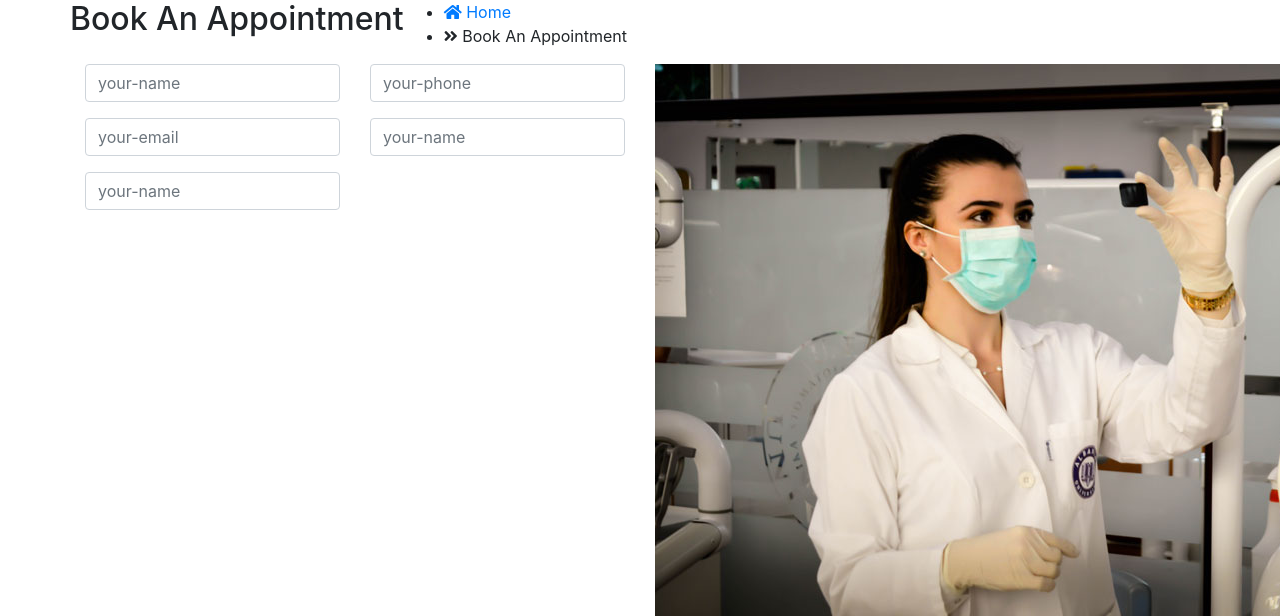
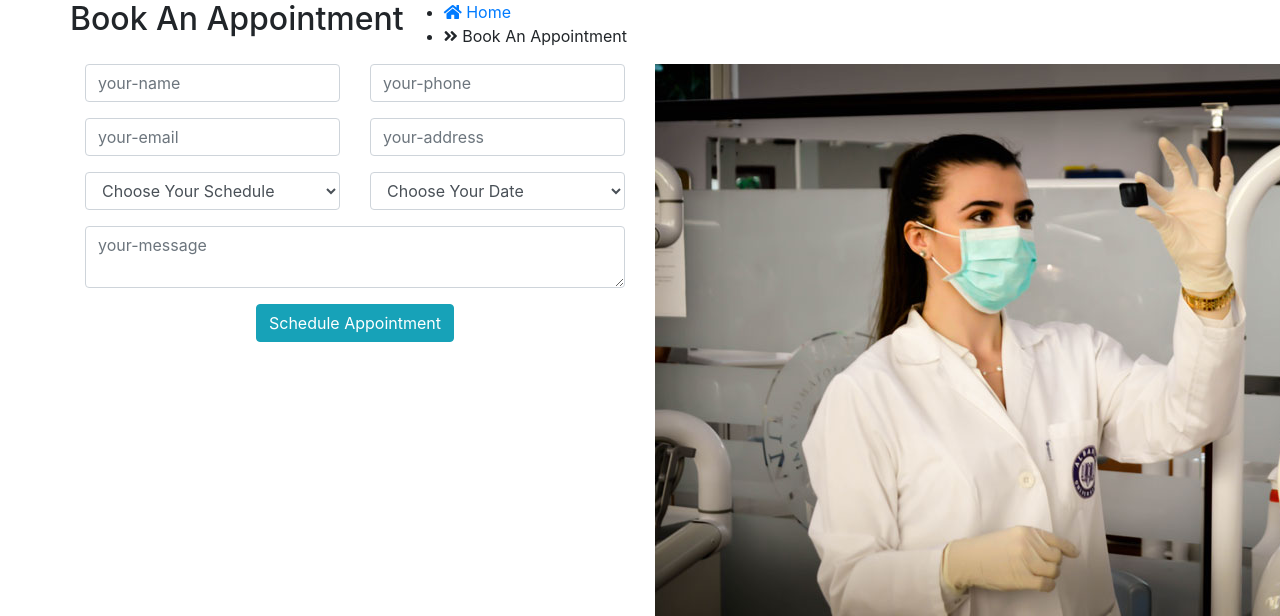
Before and after one commit to gozygreg/carecardio-health, a Django app: page /appointments/schedule/ in a window 1280 px wide; the page is wider, and only the part inside the window is pictured. Shown: the part 224-840 px from the top of that part. Run offline with Django 4.2, Linux system fonts and the light colour scheme; data comes from the database, SQL or seed files in the repository; some libraries are stand-ins or nearby versions.

Commit message:
Create appointment booking functionalities

```diff
--- a/carecardio/appointments/templates/appointments/schedule_appointment.html
+++ b/carecardio/appointments/templates/appointments/schedule_appointment.html
@@ -22,23 +22,6 @@
             <div class="col-lg-6 col-md-12 txtr">
                 <form action="{% url 'appointment' %}" method="post">
                     {% csrf_token %}
-                    <!-- <div class="form-group">
-                      <label for="{{ form.clinician.id_for_label }}">Select Clinician:</label>
-                      {{ form.clinician }}
-                    </div>
-                    <div class="form-group">
-                        <label for="{{ form.name.id_for_label }}">Name:</label>
-                        {{ form.date }}
-                      </div>
-                    <div class="form-group">
-                      <label for="{{ form.date.id_for_label }}">Date:</label>
-                      {{ form.date }}
-                    </div>
-                    <div class="form-group">
-                      <label for="{{ form.time.id_for_label }}">Time:</label>
-                      {{ form.time }}
-                    </div>
-                    <button type="submit" class="btn btn-info">Schedule Appointment</button> -->
                     <div class="row">
                         <div class="col-md-6">
                             <div class="form-group mb-30">
@@ -57,13 +40,39 @@
                         </div>
                         <div class="col-md-6">
                             <div class="form-group mb-30">
-                                <input type="text" name="your-name" class="form-control" placeholder="your-name" required>
+                                <input type="text" name="your-address" class="form-control" placeholder="your-address" required>
                             </div>
                         </div>
                         <div class="col-md-6">
                             <div class="form-group mb-30">
-                                <input type="text" name="your-name" class="form-control" placeholder="your-name" required>
+                                <select name="your-schedule" class="form-control">
+                                    <option value="Choose Your Schedule">Choose Your Schedule</option>
+                                    <option value="9am">9am</option>
+                                    <option value="11am">11am</option>
+                                    <option value="2pm">2pm</option>
+                                    <option value="4pm">4pm</option>
+                                </select>
                             </div>
+                        </div>
+                        <div class="col-md-6">
+                            <div class="form-group mb-30">
+                                <select name="your-date" class="form-control">
+                                    <option value="Choose Your Date">Choose Your Date</option>
+                                    <option value="Monday">Monday</option>
+                                    <option value="Teusday">Teusday</option>
+                                    <option value="Wednesday">Wednesday</option>
+                                    <option value="Thursday">Thursday</option>
+                                    <option value="Friday">Friday</option>
+                                </select>
+                            </div>
+                        </div>
+                        <div class="col-md-12">
+                            <div class="form-group mb-30">
+                                <textarea name="your-message" class="form-control" placeholder="your-message" required></textarea>
+                            </div>
+                        </div>
+                        <div class="col-md-12 text-center">
+                            <button type="submit" class="btn btn-info">Schedule Appointment</button>
                         </div>
                     </div>
                   </form>
--- a/carecardio/appointments/views.py
+++ b/carecardio/appointments/views.py
@@ -22,22 +22,26 @@ def schedule_appointment(request):
 # @login_required
 def appointment(request):
     if request.method == 'POST':
-        message_name = request.POST['message-name']
-        message_email = request.POST['message-email']
-        message = request.POST['message']
+        your_name = request.POST['your-name']
+        your_email = request.POST['your-email']
+        your_phone = request.POST['your-phone']
+        your_address = request.POST['your-address']
+        your_schedule = request.POST['your-schedule']
+        your_date = request.POST['your-date']
+        your_message = request.POST['your-message']
 
-        # send email
-        send_email(
-            message_name,
-            message,
-            message_email,
-            ['goziennabuife@yahoo.com'],
-        )
-
-        return render(request, 'appointment.html', {})
+        return render(request, 'appointments/appointment.html', {
+            'your_name': your_name,
+            'your_phone': your_phone,
+            'your_email': your_email,
+            'your_address': your_address,
+            'your_schedule': your_schedule,
+            'your_date': your_date,
+            'your_message': your_message
+        })
 
     else:
-        return render(request, 'home.html')
+        return render(request, 'home/index.html')
 
 
 # @login_required
```
Also changed, not shown: carecardio/appointments/templates/appointments/appointment.html (renamed from carecardio/appointments/templates/appointments/appointments.html, +9 -2 lines).
